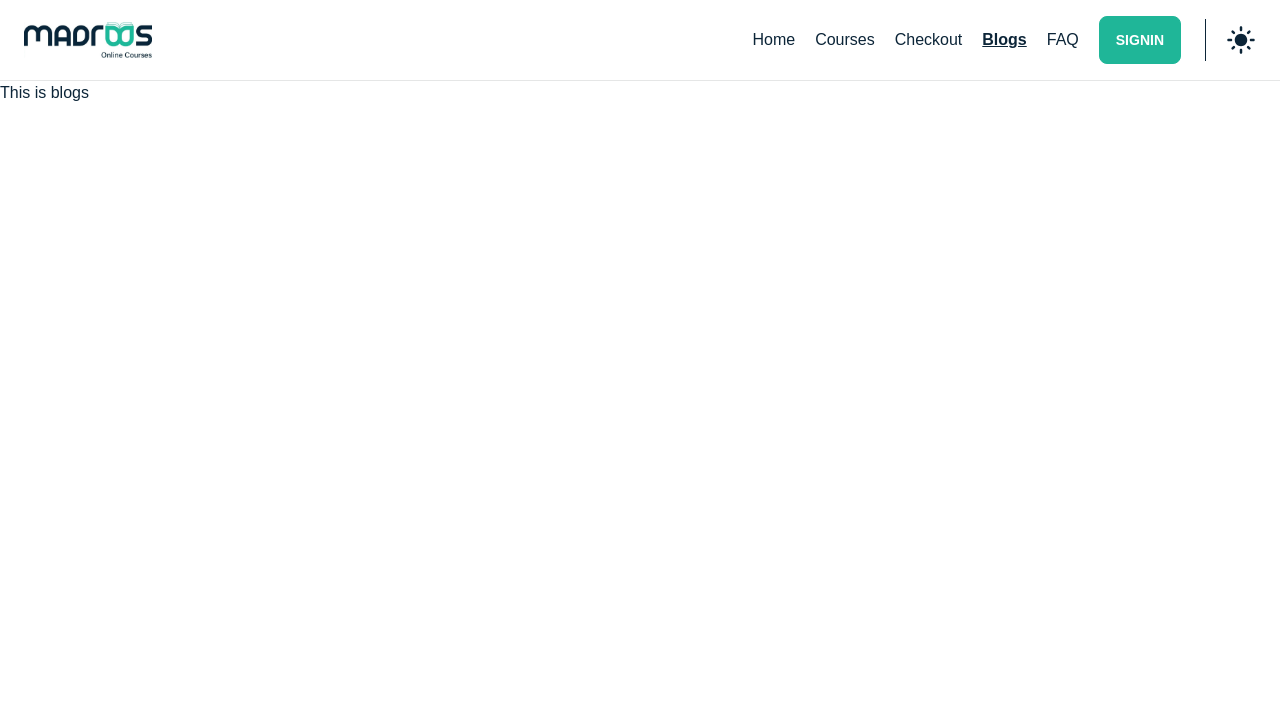
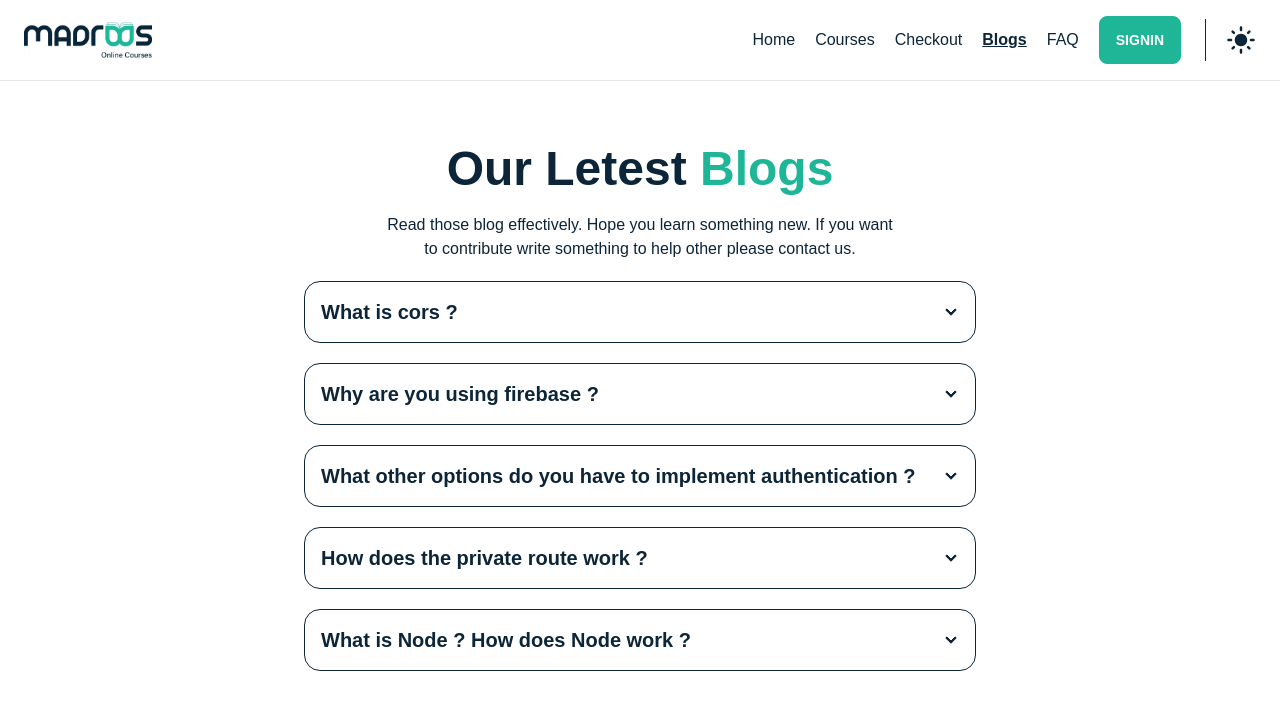
Before and after one commit to mdpahlovi/madroos-client, a React (Create React App) app: page /blogs in a window 1280 px wide. Shown: the top 710 px of the page. Built offline with nearby package versions, Linux system fonts and the light colour scheme; no server answers.

Commit message:
Blogs Added

```diff
--- a/src/components/Blogs.js
+++ b/src/components/Blogs.js
@@ -1,7 +1,47 @@
 import React from "react";
+import Collapse from "./Reusable/Collapse";
 
 const Blogs = () => {
-    return <div>This is blogs</div>;
+    return (
+        <section className="my-container section-gap content-gap-y">
+            <h1 className="heading-title">
+                Our Letest <span className="text-primary">Blogs</span>
+            </h1>
+            <p className="heading-details">
+                Read those blog effectively. Hope you learn something new. If you want to contribute write something to help other please contact us.
+            </p>
+            <article className="max-w-2xl mx-auto content-gap-y">
+                <Collapse
+                    que={"What is cors ?"}
+                    ans={
+                        "Cross-origin resource sharing is a mechanism that allows restricted resources on a web page to be requested from another domain outside the domain from which the first resource was served. A web page may freely embed cross-origin images, stylesheets, scripts, iframes, and videos."
+                    }
+                />
+                <Collapse
+                    que={"Why are you using firebase ?"}
+                    ans={
+                        "Firebase provides detailed documentation and cross-platform SDKs to help you build and ship apps on Android, iOS, the web, C++, and Unity. Firebase can be used when you do not want to spend a lot of time developing your own backend. We can use it for authenticatiom, hostion, server etc."
+                    }
+                />
+                <Collapse
+                    que={"What other options do you have to implement authentication ?"}
+                    ans={"Auth0, MongoDB, Passport, Okta & Amazon-cognito etc are the most popular alternatives and competitors to Firebase Authentication."}
+                />
+                <Collapse
+                    que={"How does the private route work ?"}
+                    ans={
+                        "The react private route component renders child components ( children ) if the user is logged in. If not logged in the user is redirected to the /login page with the return url passed in the location state property."
+                    }
+                />
+                <Collapse
+                    que={"What is Node ? How does Node work ?"}
+                    ans={
+                        "It is a used as backend service where javascript works on the server-side of the application. This way javascript is used on both frontend and backend. Node. js runs on chrome v8 engine which converts javascript code into machine code, it is highly scalable, lightweight, fast, and data-intensive."
+                    }
+                />
+            </article>
+        </section>
+    );
 };
 
 export default Blogs;
--- /dev/null
+++ b/src/components/Reusable/Collapse.jsx
@@ -0,0 +1,18 @@
+import React from "react";
+
+const Collapse = ({ que, ans }) => {
+    return (
+        <div className="collapse collapse-arrow border border-base-content bg-base-100 rounded-box">
+            <input type="checkbox" />
+            <div className="collapse-title text-xl font-bold flex justify-between">{que}</div>
+            <div className="collapse-content">
+                <p>
+                    <span className="font-bold">Ans: </span>
+                    {ans}
+                </p>
+            </div>
+        </div>
+    );
+};
+
+export default Collapse;
--- a/src/index.css
+++ b/src/index.css
@@ -9,11 +9,20 @@
     .form-container {
         @apply max-w-md mx-auto px-6;
     }
+    .section-gap {
+        @apply py-6 sm:py-10 lg:py-16;
+    }
     .content-gap-x {
         @apply flex gap-5;
     }
     .content-gap-y {
         @apply flex flex-col gap-5;
+    }
+    .heading-title {
+        @apply max-w-lg mx-auto text-[40px] leading-10 lg:text-5xl text-center font-bold;
+    }
+    .heading-details {
+        @apply max-w-lg mx-auto text-center;
     }
     .line-x {
         @apply flex items-center before:flex-1 before:border before:border-base-content  after:flex-1 after:border after:border-base-content;
```
